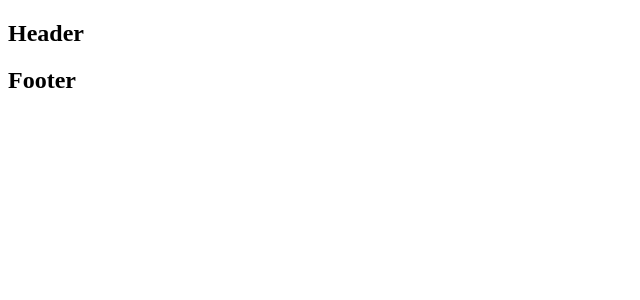
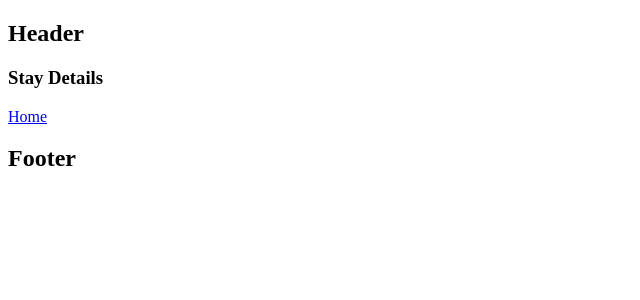
Before and after one commit to tomerinbar1/airbnb-clone, a React (Create React App) app: page /#/stayId in a window 1280 px wide. Before the commit this address had no page. Shown: the top 300 px of the page, without its empty margins (0-640 px from the left). Built offline with nearby package versions, Linux system fonts and the light colour scheme.

Commit message:
add basic structure and cmps

```diff
--- a/package.json
+++ b/package.json
@@ -7,6 +7,7 @@
     "@testing-library/react": "^13.4.0",
     "@testing-library/user-event": "^13.5.0",
     "axios": "^1.4.0",
+    "nodemon": "^2.0.22",
     "react": "^18.2.0",
     "react-dom": "^18.2.0",
     "react-redux": "^8.0.7",
--- a/src/App.js
+++ b/src/App.js
@@ -2,6 +2,7 @@ import './assets/style/main.scss'
 import { Route, HashRouter as Router, Routes } from 'react-router-dom'
 import { Provider } from 'react-redux'
 import { HomePage } from './pages/HomePage'
+import { StayDetails } from './pages/StayDetails'
 import { AppHeader } from './cmps/AppHeader'
 import { AppFooter } from './cmps/AppFooter'
 
@@ -14,6 +15,7 @@ function App() {
         <main>
           <Routes>
             <Route path="/" element={<HomePage />} />
+            <Route path="/:stayId" element={<StayDetails />} />
           </Routes>
         </main>
         <AppFooter />
--- a/src/pages/HomePage.jsx
+++ b/src/pages/HomePage.jsx
@@ -1,7 +1,10 @@
+import { Link } from "react-router-dom"
+
 export const HomePage = () => {
   return (
     <div>
       <h1>Home</h1>
+      <Link to="/stayId">Stay Details</Link>
     </div>
   )
 }
--- /dev/null
+++ b/src/pages/StayDetails.jsx
@@ -0,0 +1,10 @@
+import { Link } from 'react-router-dom'
+
+export const StayDetails = () => {
+  return (
+    <section className="stay-details">
+      <h1>Stay Details</h1>
+      <Link to="/">Home</Link>
+    </section>
+  )
+}
```
Also changed, not shown: 1 other file (tests, documents, lock files or other folders).
